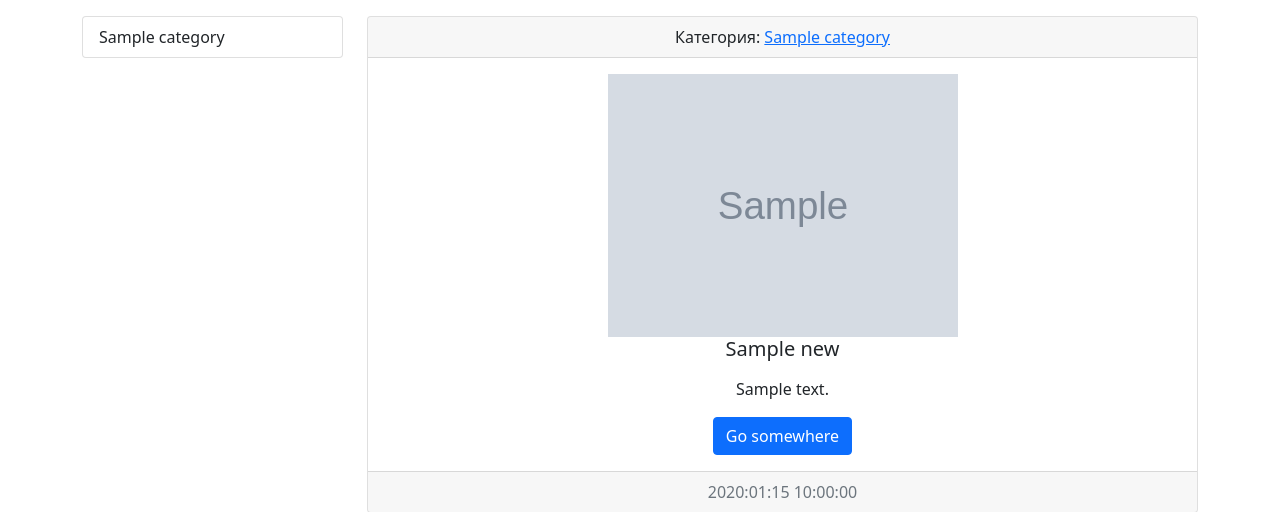
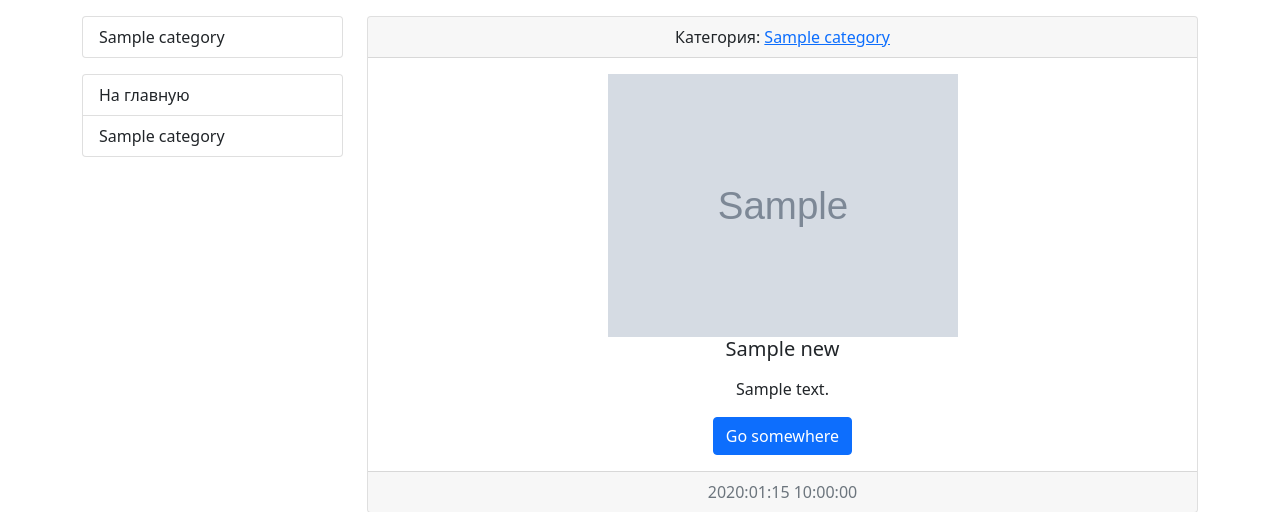
Before and after one commit to kylr42/djangoProject, a Django app: page / in a window 1280 px wide. Shown: the part 56-568 px from the top of the page. Run offline with Django 3.2, Linux system fonts and the light colour scheme; tables that the repository leaves empty hold one stand-in row (values such as "Sample post"); grey boxes marked "Sample" are stand-in pictures.

Commit message:
add custom template tags

```diff
--- a/news/templates/news/index.html
+++ b/news/templates/news/index.html
@@ -5,20 +5,10 @@
 {% endblock %}
 
 {% block sidebar %}
-    <div class="col-md-3">
-        <div class="list-group">
-            {% for category in categories %}
-              <a href="{% url 'category' category.pk %}"
-                 class="list-group-item list-group-item-action">
-                  {{ category.title }}
-              </a>
-            {% endfor %}
-        </div>
-    </div>
+    {% include 'inc/_sidebar.html' %}
 {% endblock %}
 
 {% block content %}
-    <div class="col-md-9">
     {% for item in news %}
         <div class="card text-center mb-3">
           <div class="card-header">
@@ -51,5 +41,4 @@
         {% empty %}
         Oops...
     {% endfor %}
-    </div>
 {% endblock %}
--- /dev/null
+++ b/news/templates/news/list_categories.html
@@ -0,0 +1,12 @@
+<div class="list-group mt-3">
+    <a href="{% url 'home' %}"
+       class="list-group-item list-group-item-action">
+        {{ arg1 }} {{ arg2 }}
+    </a>
+    {% for category in categories %}
+    <a href="{% url 'category' category.pk %}"
+     class="list-group-item list-group-item-action">
+        {{ category.title }}
+    </a>
+    {% endfor %}
+</div>
--- /dev/null
+++ b/news/templatetags/news_tags.py
@@ -0,0 +1,15 @@
+from django import template
+from news.models import Category
+
+register = template.Library()
+
+
+@register.simple_tag()
+def get_categories():
+	return Category.objects.all()
+
+
+@register.inclusion_tag('news/list_categories.html')
+def show_categories(arg1='Hello', arg2='World'):
+	categories = Category.objects.all()
+	return {'categories': categories, 'arg1': arg1, 'arg2': arg2}
--- a/news/views.py
+++ b/news/views.py
@@ -5,22 +5,18 @@ from .models import News, Category
 
 def index(request):
 	news = News.objects.all()
-	categories = Category.objects.all()
 	context = {
 		'news': news,
 		'title': 'Список новостей',
-		'categories': categories,
 	}
 	return render(request, 'news/index.html', context)
 
 
 def get_category(request, category_id):
 	news = News.objects.filter(category_id=category_id)
-	categories = Category.objects.all()
 	category = Category.objects.get(pk=category_id)
 	context = {
 		'news': news,
-		'categories': categories,
 		'category': category,
 	}
 	return render(request, 'news/category.html', context)
--- a/templates/base.html
+++ b/templates/base.html
@@ -15,8 +15,12 @@
     {#  ==============  CONTENT BLOCK  =============   #}
     <div class="container mt-3">
         <div class="row">
-            {% block sidebar %} SIDEBAR {% endblock %}
-            {% block content %} CONTENT {% endblock %}
+            <div class="col-md-3">
+                {% block sidebar %} SIDEBAR {% endblock %}
+            </div>
+            <div class="col-md-9">
+                {% block content %} CONTENT {% endblock %}
+            </div>
         </div>
     </div>
 
--- /dev/null
+++ b/templates/inc/_sidebar.html
@@ -0,0 +1,12 @@
+{% load news_tags %}
+<div class="list-group">
+    {% get_categories as categories %}
+     {% for category in categories %}
+      <a href="{% url 'category' category.pk %}"
+         class="list-group-item list-group-item-action">
+          {{ category.title }}
+      </a>
+    {% endfor %}
+</div>
+
+{% show_categories 'На' 'главную'%}
```
Also changed, not shown: news/templates/news/category.html (+1 -12 lines), news/migrations/0005_alter_news_category.py (added), news/templatetags/__init__.py (added). Lines whose indentation alone changed are shown as unchanged.
